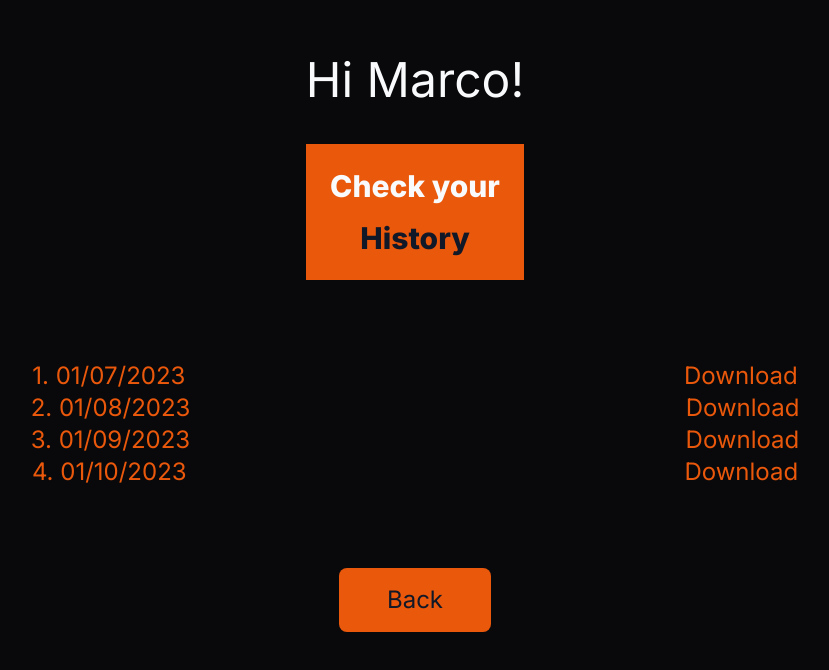
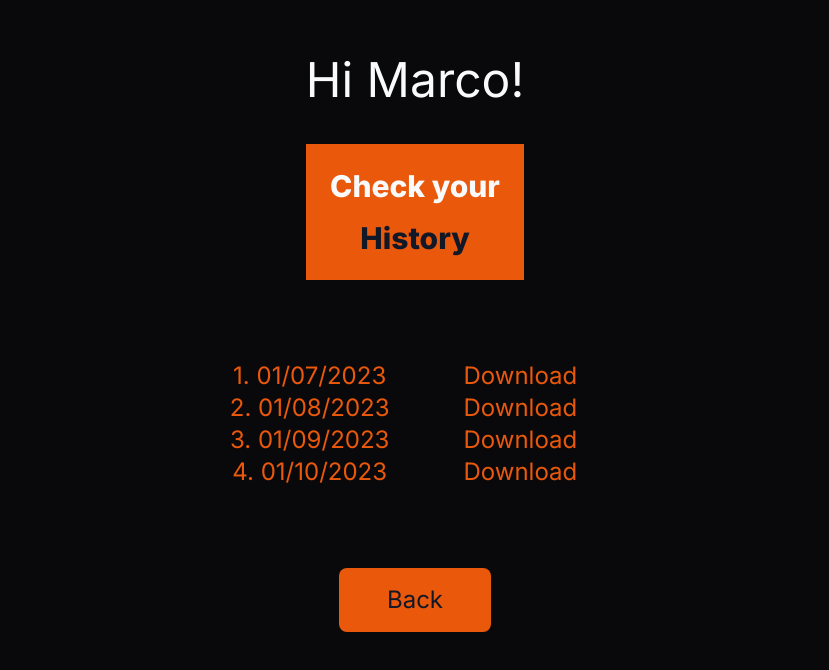
Before and after one commit to MatiasMonteros09/GYMAI, a Next.js app: page /results in a window 1280 px wide. Shown: the top 670 px of the page, without its empty margins (225-1054 px from the left). Built offline with nearby package versions, Linux system fonts and the light colour scheme.

Commit message:
Change styles list results

```diff
--- a/src/app/results/page.jsx
+++ b/src/app/results/page.jsx
@@ -9,14 +9,13 @@ const ResultPage = () => {
     { id: 4, date: "01/10/2023" },
   ];
   return (
-    <div className="flex flex-col text-center mx-2 my-4 md:my-10">
+    <div className="md:flex md:flex-col  text-center  mx-2 my-4 md:my-10">
       <h1 className="text-5xl p-4 mb-6 text-center">Hi Marco!</h1>
       <div className=" bg-orange-600 text-3xl md:mx-auto font-extrabold p-6">
         <h2 className="mb-4">Check your</h2>
         <h2 className="text-gray-900 ">History</h2>
       </div>
 
-      <div className="">
       <ul className="text-orange-600 py-20 text-bold ">
         {results.map((result) => (
           <li key={result.id}>
@@ -24,8 +23,10 @@ const ResultPage = () => {
           </li>
         ))}
       </ul>
-      </div>
-      <Link href="/" className="bg-orange-600 mx-auto text-gray-900 py-1 px-8 rounded-lg text-center hover:bg-orange-400 md:text-2xl md:px-12 md:py-4">
+      <Link
+        href="/"
+        className="bg-orange-600 mx-auto text-gray-900 py-1 px-8 rounded-lg text-center hover:bg-orange-400 md:text-2xl md:px-12 md:py-4"
+      >
         Back
       </Link>
     </div>
--- a/src/components/ResultCard.jsx
+++ b/src/components/ResultCard.jsx
@@ -1,17 +1,20 @@
 import Link from "next/link";
 
 const ResultCard = ({ result }) => {
-  console.log(result);
   const { date } = result;
   return (
-    <div className="flex justify-around  hover:bg-orange-400 md:text-2xl">
-        <p>
-          {result.id}. {result.date}
-        </p>
-        <Link href="/01-09-2023.pdf" target="_blank" download="01-09-2023.pdf">
-          Download
-        </Link>
-    </div>
+    <Link
+      href="/01-09-2023.pdf"
+      target="_blank"
+      download="01-09-2023.pdf"
+      className="flex justify-around md:grid md:grid-cols-6 hover:bg-orange-400 md:text-2xl"
+    >
+      <p className="col-start-3 col-end-4">
+        {result.id}. {date}
+      </p>
+      <p>Download</p>
+    </Link>
+    // </div>
   );
 };
 
```
